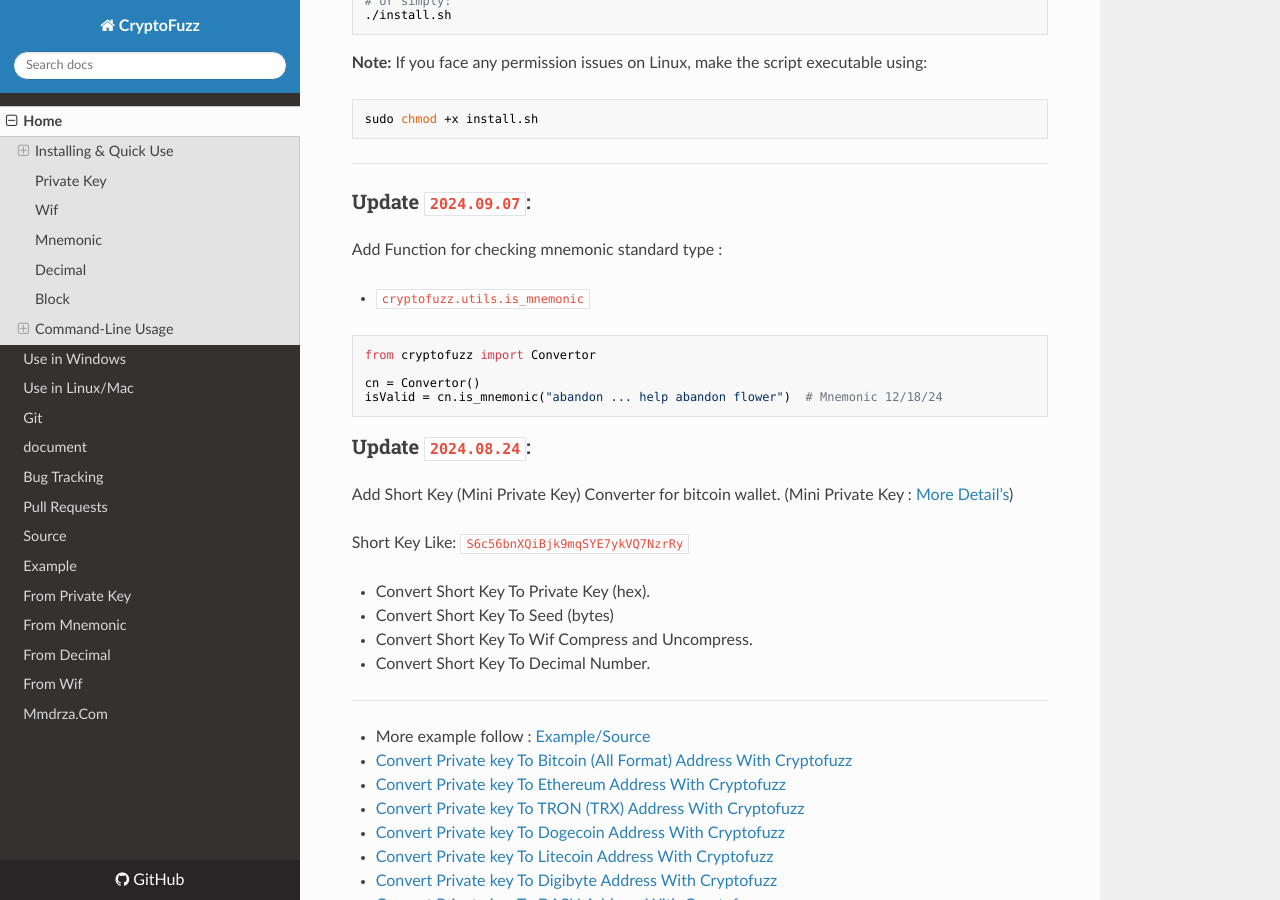
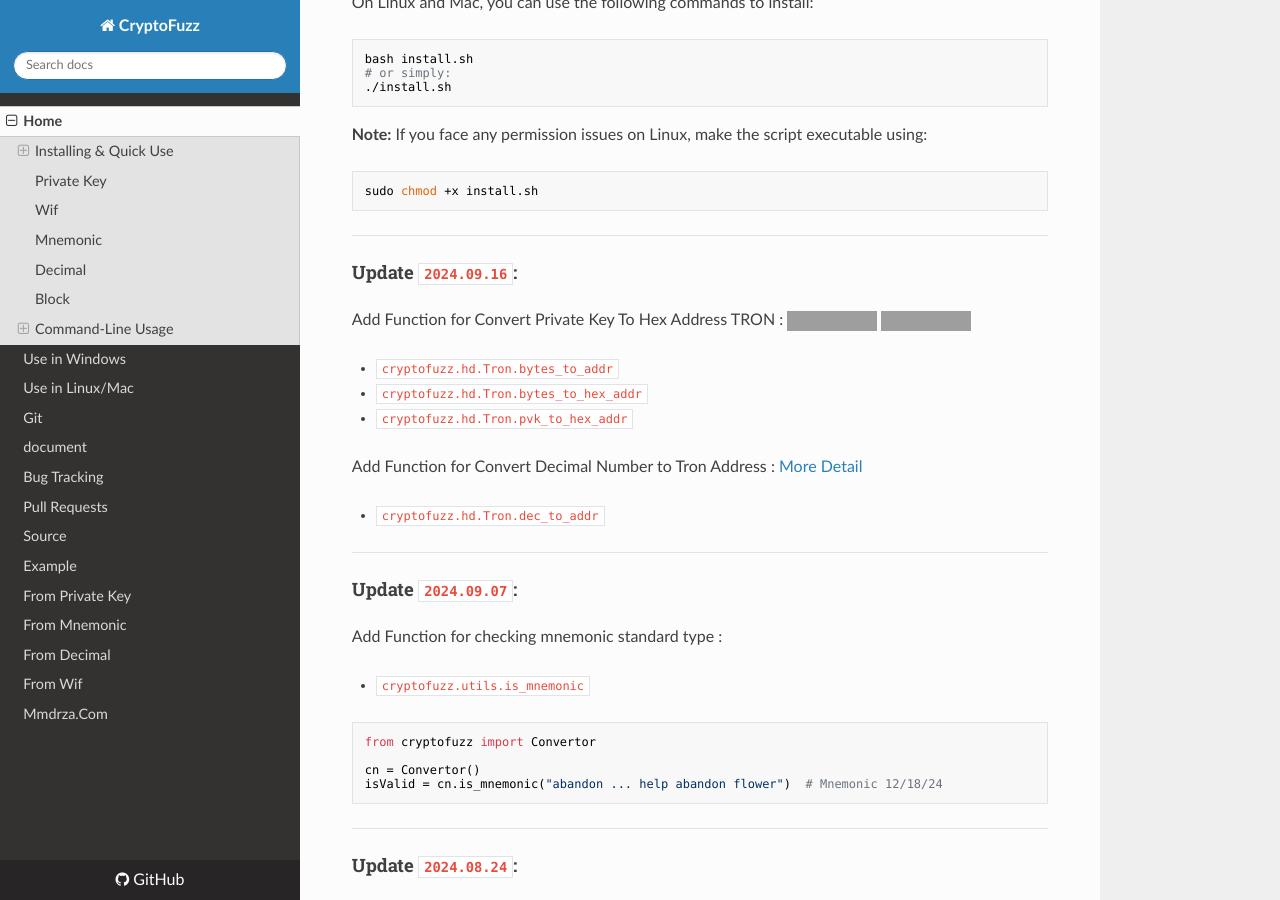
Before and after one commit to Pymmdrza/cryptoFuzz, an MkDocs documentation site: the page built from docs/index.md, in a window 1280 px wide and 900 px high, scrolled down 1294 px. Built offline with MkDocs 1.6.1, drawn with Linux system fonts in a browser that asks for light colours; nearby versions of some CDN libraries; grey boxes are pictures that could not be loaded.

````diff
--- a/cryptofuzz/__init__.py
+++ b/cryptofuzz/__init__.py
@@ -18,7 +18,7 @@ from .hd import (
 )
 
 # Metadata
-__version__ = "15.6.9"
+__version__ = "15.9.0"
 __license__ = "MIT"
 __author__ = "Mohammadreza (MMDRZA)"
 __email__ = "PyMmdrza@gmail.com"
--- a/docs/index.md
+++ b/docs/index.md
@@ -6,6 +6,9 @@
 </div>
 
 # CryptoFuzz
+
+[![Read the Docs](https://img.shields.io/readthedocs/cryptofuzz)](https://cryptofuzz.readthedocs.io/en/latest 'cryptofuzz documentation') [![GitHub Actions Workflow Status](https://img.shields.io/github/actions/workflow/status/Pymmdrza/cryptoFuzz/python-publish.yml)](https://github.com/Pymmdrza/cryptoFuzz) [![GitHub commit check runs](https://img.shields.io/github/check-runs/Pymmdrza/cryptoFuzz/main)](https://github.com/Pymmdrza/cryptoFuzz)  [![GitHub last commit](https://img.shields.io/github/last-commit/Pymmdrza/cryptoFuzz)](https://github.com/Pymmdrza/cryptoFuzz)  [![GitHub commit activity](https://img.shields.io/github/commit-activity/m/Pymmdrza/cryptoFuzz)](https://github.com/Pymmdrza/cryptoFuzz)  [![GitHub top language](https://img.shields.io/github/languages/top/Pymmdrza/cryptoFuzz)](https://github.com/Pymmdrza/cryptoFuzz)  [![PyPI - Downloads](https://img.shields.io/pypi/dm/cryptoFuzz)](https://pypi.org/project/cryptofuzz/)  [![Website](https://img.shields.io/website?url=https%3A%2F%2Fcryptofuzz.readthedocs.io&up_color=blue&style=plastic)](https://cryptofuzz.readthedocs.io/en/latest)
+
 
 ## Installing & Quick Use
 
@@ -71,7 +74,24 @@ sudo chmod +x install.sh
 
 ---
 
-### Update `2024.09.07`:
+#### Update `2024.09.16`:
+
+Add Function for Convert Private Key To Hex Address
+TRON :
+[![](https://img.shields.io/badge/%20Update%20at-2024.09.16-009848?style=plastic)]()  [![](https://img.shields.io/badge/More%20Detail-0049AB?style=plastic)](/docs/tron.md)
+
+- `cryptofuzz.hd.Tron.bytes_to_addr`
+- `cryptofuzz.hd.Tron.bytes_to_hex_addr`
+- `cryptofuzz.hd.Tron.pvk_to_hex_addr`
+
+Add Function for Convert Decimal Number to Tron
+Address : [More Detail](https://github.com/Pymmdrza/cryptoFuzz/blob/main/docs/tron.md 'Tron Cryptofuzz - More detail')
+
+- `cryptofuzz.hd.Tron.dec_to_addr`
+
+---
+
+#### Update `2024.09.07`:
 
 Add Function for checking mnemonic standard type :
 
@@ -84,7 +104,9 @@ cn = Convertor()
 isValid = cn.is_mnemonic("abandon ... help abandon flower")  # Mnemonic 12/18/24
 ```
 
-### Update `2024.08.24`:
+---
+
+#### Update `2024.08.24`:
 
 Add Short Key (Mini Private Key) Converter for bitcoin wallet. (Mini Private
 Key : [More Detail's](https://en.bitcoin.it/wiki/Mini_private_key_format))
````
